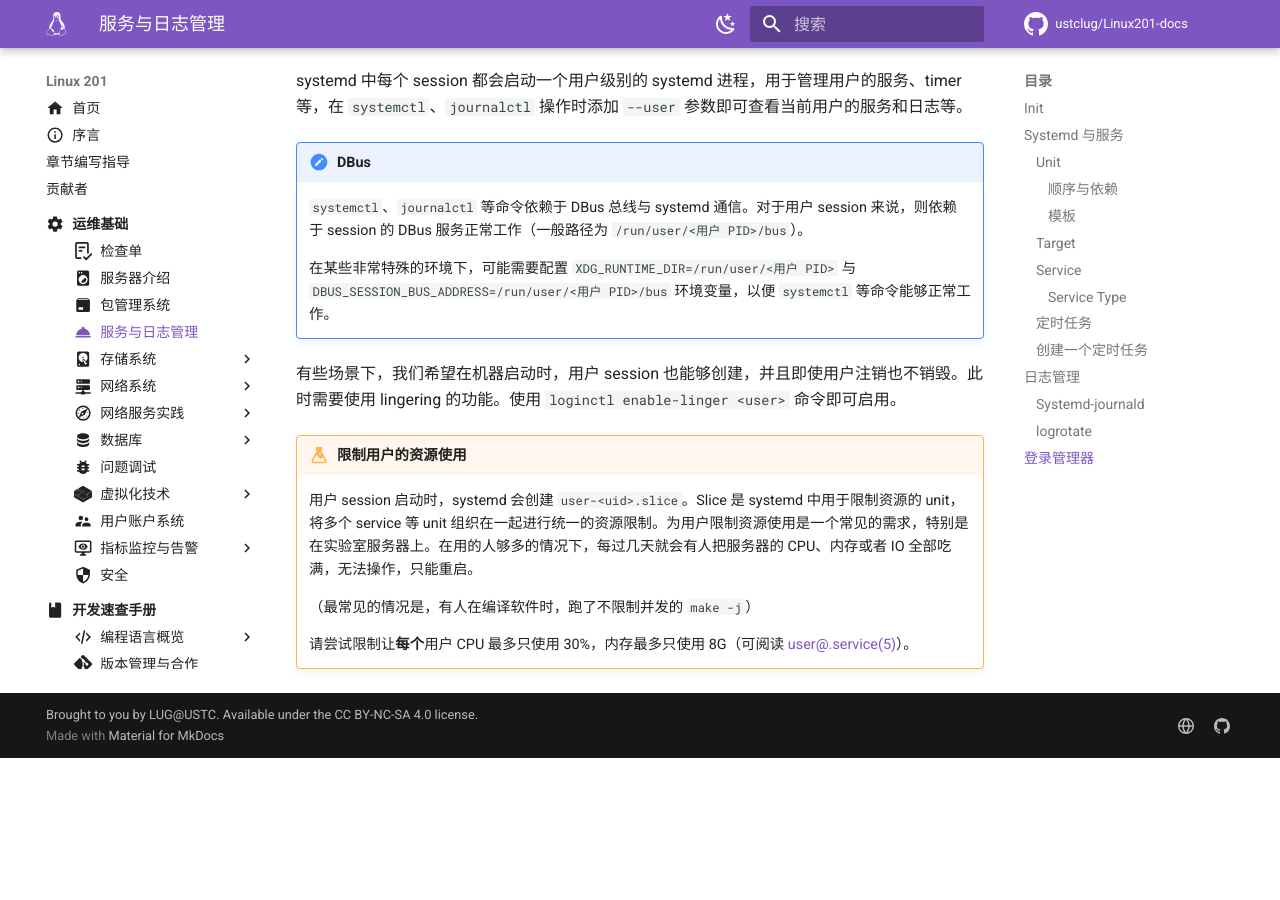
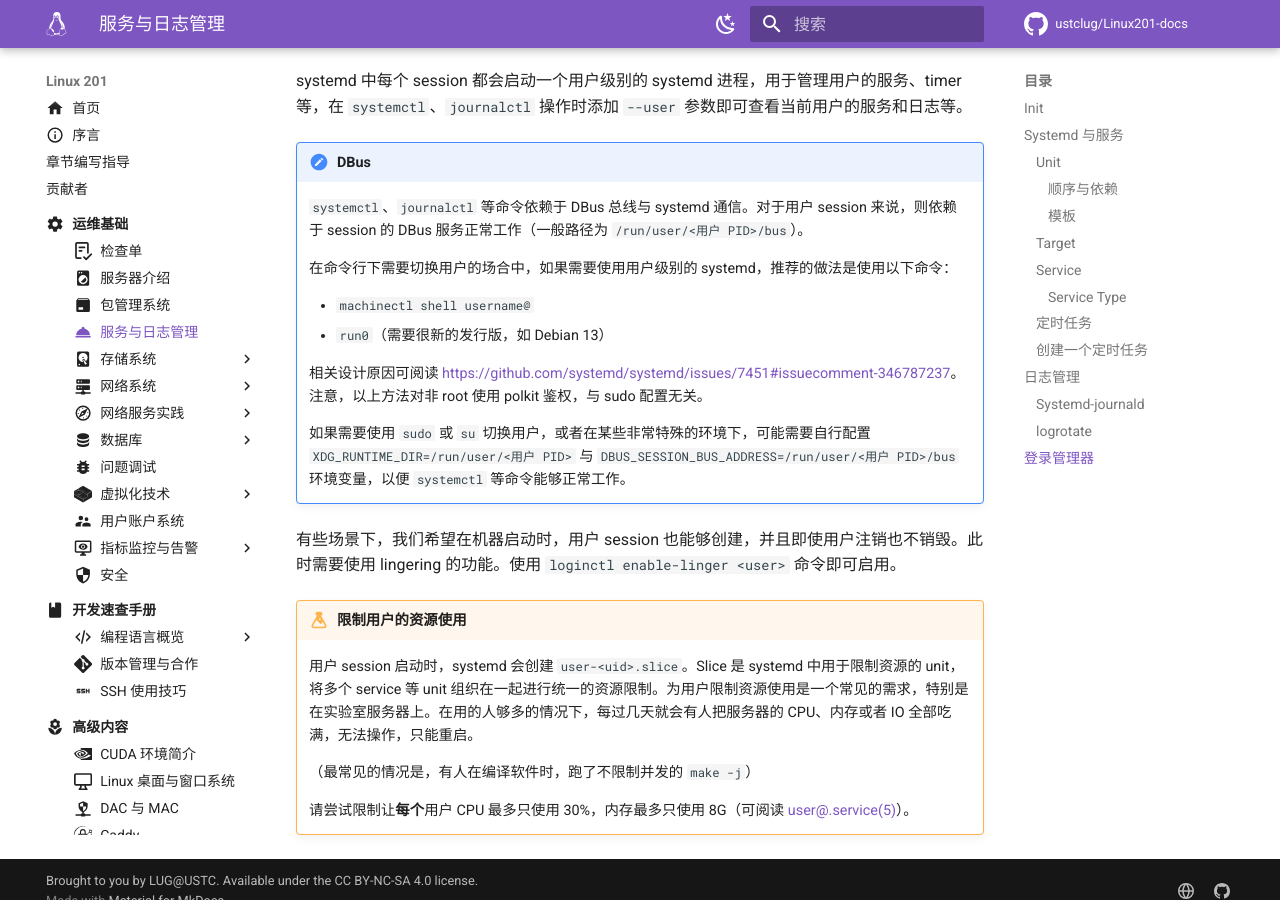
Before and after one commit to ustclug/Linux201-docs, an MkDocs documentation site: the page built from docs/ops/service.md, in a window 1280 px wide and 900 px high, scrolled down 13785 px. Built offline with MkDocs 1.6.1 and Material for MkDocs 9.7.7, drawn with Linux system fonts in a browser that asks for light colours; comment, search, counter and statistics services are not loaded; before the commit the page ends 14543 px from its top, so only the background shows below that.

Commit message:
ops/service: Clarify how to switch user with user systemd

```diff
--- a/docs/ops/service.md
+++ b/docs/ops/service.md
@@ -467,7 +467,14 @@
 
     `systemctl`、`journalctl` 等命令依赖于 DBus 总线与 systemd 通信。对于用户 session 来说，则依赖于 session 的 DBus 服务正常工作（一般路径为 `/run/user/<用户 PID>/bus`）。
 
-    在某些非常特殊的环境下，可能需要配置 `XDG_RUNTIME_DIR=/run/user/<用户 PID>` 与 `DBUS_SESSION_BUS_ADDRESS=/run/user/<用户 PID>/bus` 环境变量，以便 `systemctl` 等命令能够正常工作。
+    在命令行下需要切换用户的场合中，如果需要使用用户级别的 systemd，推荐的做法是使用以下命令：
+
+    - `machinectl shell username@`
+    - `run0`（需要很新的发行版，如 Debian 13）
+
+    相关设计原因可阅读 <https://github.com/systemd/systemd/issues/7451#issuecomment-346787237>。注意，以上方法对非 root 使用 polkit 鉴权，与 sudo 配置无关。
+
+    如果需要使用 `sudo` 或 `su` 切换用户，或者在某些非常特殊的环境下，可能需要自行配置 `XDG_RUNTIME_DIR=/run/user/<用户 PID>` 与 `DBUS_SESSION_BUS_ADDRESS=/run/user/<用户 PID>/bus` 环境变量，以便 `systemctl` 等命令能够正常工作。
 
 有些场景下，我们希望在机器启动时，用户 session 也能够创建，并且即使用户注销也不销毁。此时需要使用 lingering 的功能。使用 `loginctl enable-linger <user>` 命令即可启用。
 
```
